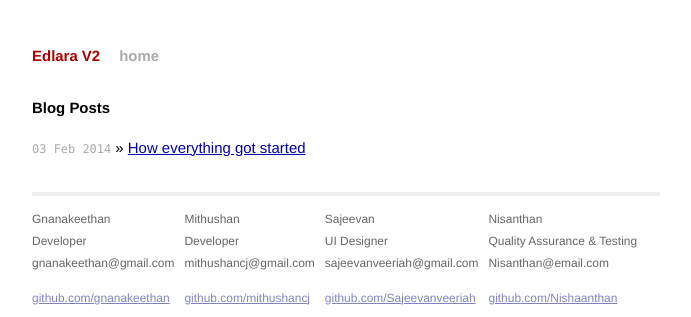
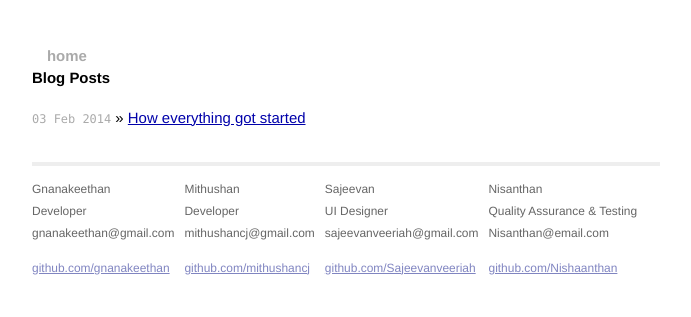
Before and after one commit to lukshica/edlara2, a Jekyll site: the page built from index.html, in a window 1280 px wide, cut to the strip 0-317 px from the top of the page. Shown: the whole strip, without its empty margins (294-985 px from the left). Built offline with Jekyll 4.4.1, drawn with Linux system fonts in a browser that asks for light colours; Markdown is read by kramdown in place of the engine named in the settings.

Commit message:
Update
Signed-off-by: Gnanakeethan Balasubramaniam <gnanakeethan@gmail.com>

```diff
--- a/_config.yml
+++ b/_config.yml
@@ -2,3 +2,4 @@ name: Edlara V2
 markdown: redcarpet
 pygments: true
 permalink: /blog/:year/:month/:day/:title
+baseurl: /edlara2
--- a/_layouts/default.html
+++ b/_layouts/default.html
@@ -17,8 +17,7 @@
 
         <div class="site">
           <div class="header">
-            <h1 class="title"><a href="/">{{ site.name }}</a></h1>
-            <a class="extra" href="/">home</a>
+            <a class="extra" href="{{site.baseurl}}/">home</a>
           </div>
 
           {{ content }}
--- a/index.html
+++ b/index.html
@@ -7,7 +7,7 @@ title: Edlara v2
   <h1>Blog Posts</h1>
   <ul class="posts">
     {% for post in site.posts %}
-      <li><span>{{ post.date | date_to_string }}</span> &raquo; <a href="{{ post.url }}">{{ post.title }}</a></li>
+      <li><span>{{ post.date | date_to_string }}</span> &raquo; <a href="{{ site.baseurl}}{{ post.url }}">{{ post.title }}</a></li>
     {% endfor %}
   </ul>
 </div>
```
